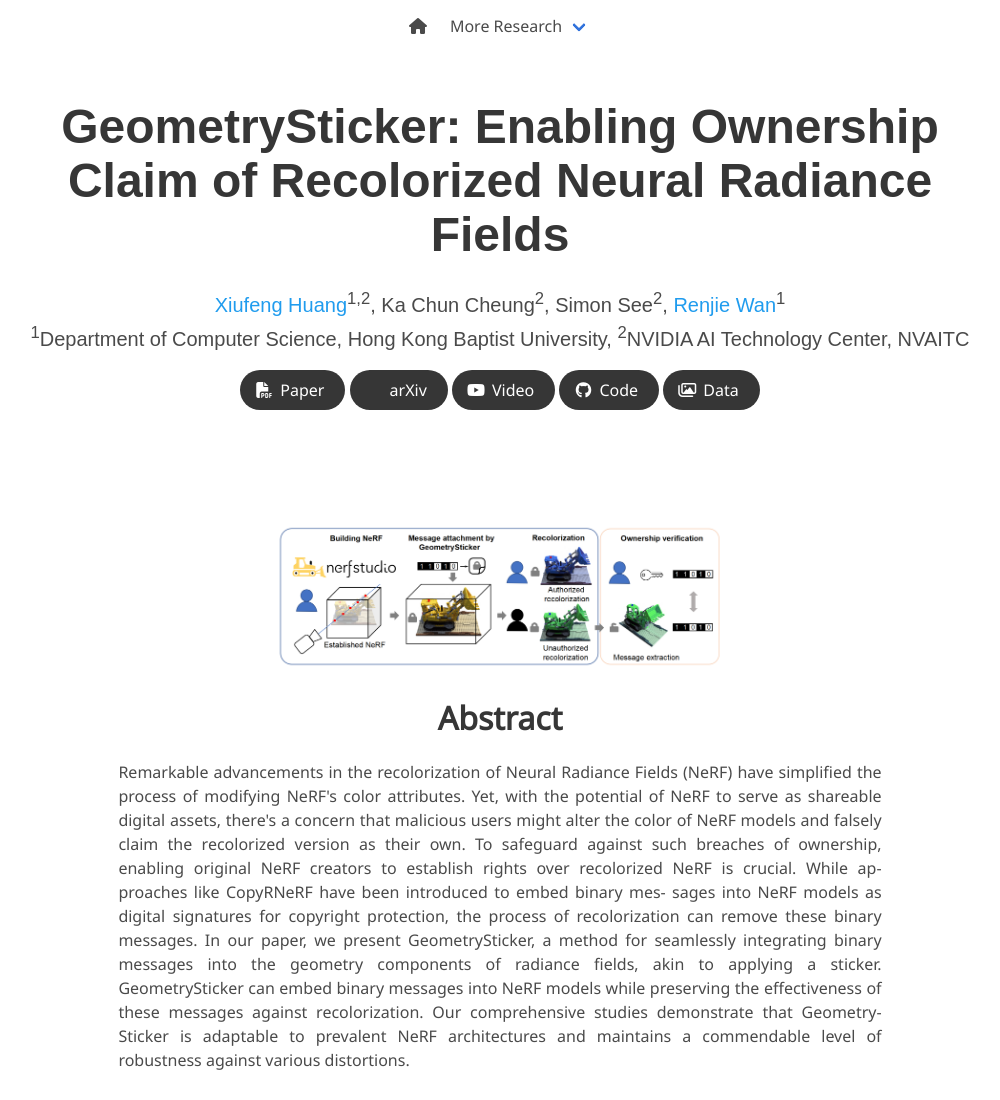
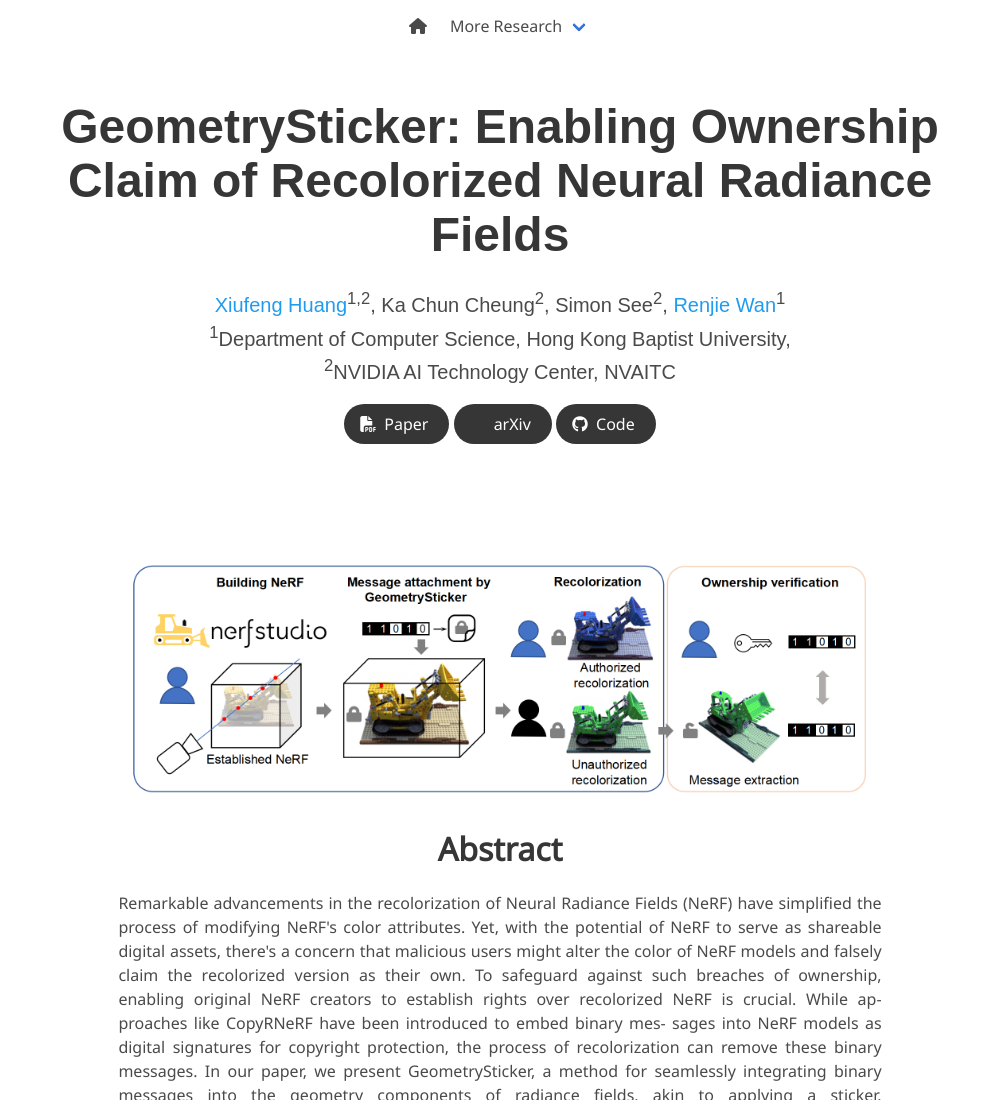
Before and after one commit to kevinhuangxf/GeometrySticker, a plain HTML site: page index.html in a window 1280 px wide. Shown: the top 1100 px of the page, without its empty margins (140-1140 px from the left). Drawn offline with nearby package versions, Linux system fonts and the light colour scheme; some icons are missing; a web font is replaced by a local one.

Commit message:
update index.html

```diff
--- a/index.html
+++ b/index.html
@@ -95,8 +95,8 @@
           </div>
 
           <div class="is-size-5 publication-authors">
-            <span class="author-block"><sup>1</sup>Department of Computer Science, Hong Kong Baptist University,</span>
-            <span class="author-block"><sup>2</sup>NVIDIA AI Technology Center, NVAITC</span>
+            <span class="author-block"><sup>1</sup>Department of Computer Science, Hong Kong Baptist University,</span><br>
+            <span class="author-block"><sup>2</sup>NVIDIA AI Technology Center, NVAITC</span><br>
           </div>
 
           <div class="column has-text-centered">
@@ -120,19 +120,9 @@
                   <span>arXiv</span>
                 </a>
               </span>
-              <!-- Video Link. -->
-              <span class="link-block">
-                <a href="https://www.youtube.com/watch?v=MrKrnHhk8IA"
-                   class="external-link button is-normal is-rounded is-dark">
-                  <span class="icon">
-                      <i class="fab fa-youtube"></i>
-                  </span>
-                  <span>Video</span>
-                </a>
-              </span>
               <!-- Code Link. -->
               <span class="link-block">
-                <a href="https://github.com/google/nerfies"
+                <a href="https://kevinhuangxf.github.io/GeometrySticker/"
                    class="external-link button is-normal is-rounded is-dark">
                   <span class="icon">
                       <i class="fab fa-github"></i>
@@ -140,15 +130,6 @@
                   <span>Code</span>
                   </a>
               </span>
-              <!-- Dataset Link. -->
-              <span class="link-block">
-                <a href="https://github.com/google/nerfies/releases/tag/0.1"
-                   class="external-link button is-normal is-rounded is-dark">
-                  <span class="icon">
-                      <i class="far fa-images"></i>
-                  </span>
-                  <span>Data</span>
-                  </a>
             </div>
 
           </div>
@@ -165,7 +146,7 @@
     <div class="columns is-centered has-text-centered">
       <div class="column is-four-fifths">
         <div style="text-align: center;">
-          <img src="assets/fig_1.png" alt="Figure 1"  width="60%"/>
+          <img src="assets/fig_1.png" alt="Figure 1"  width="100%"/>
         </div>
       </div>
     </div>
@@ -217,8 +198,8 @@
                     construct their NeRF models using readily available platforms, such as NeRFStudio.
                     Ownership message attachment: They can then swiftly stick binary messages onto
                     those created NeRF models via our proposed GeometrySticker. These watermarked
-                    NeRF models remain suitable for standard recolorization processes (herein termed Au-
-                    thorized recolorization). Ownership verification: Should unauthorized recolorization
+                    NeRF models remain suitable for standard recolorization processes (herein termed
+                    Authorized recolorization). Ownership verification: Should unauthorized recolorization
                     occur, the creators of the NeRF models can retrieve the watermarks from the altered
                     models to verify ownership.
                   </p>
```
